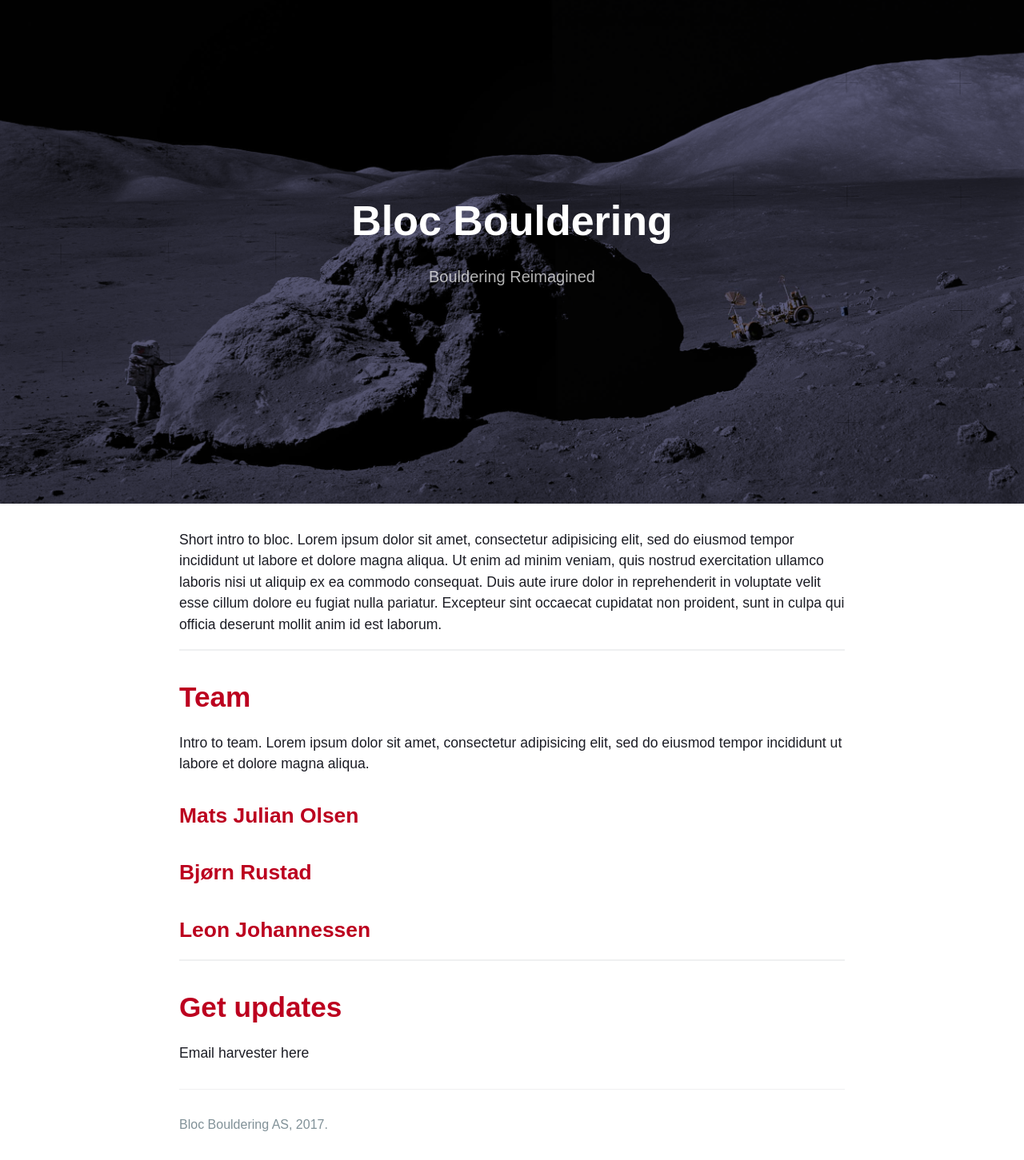
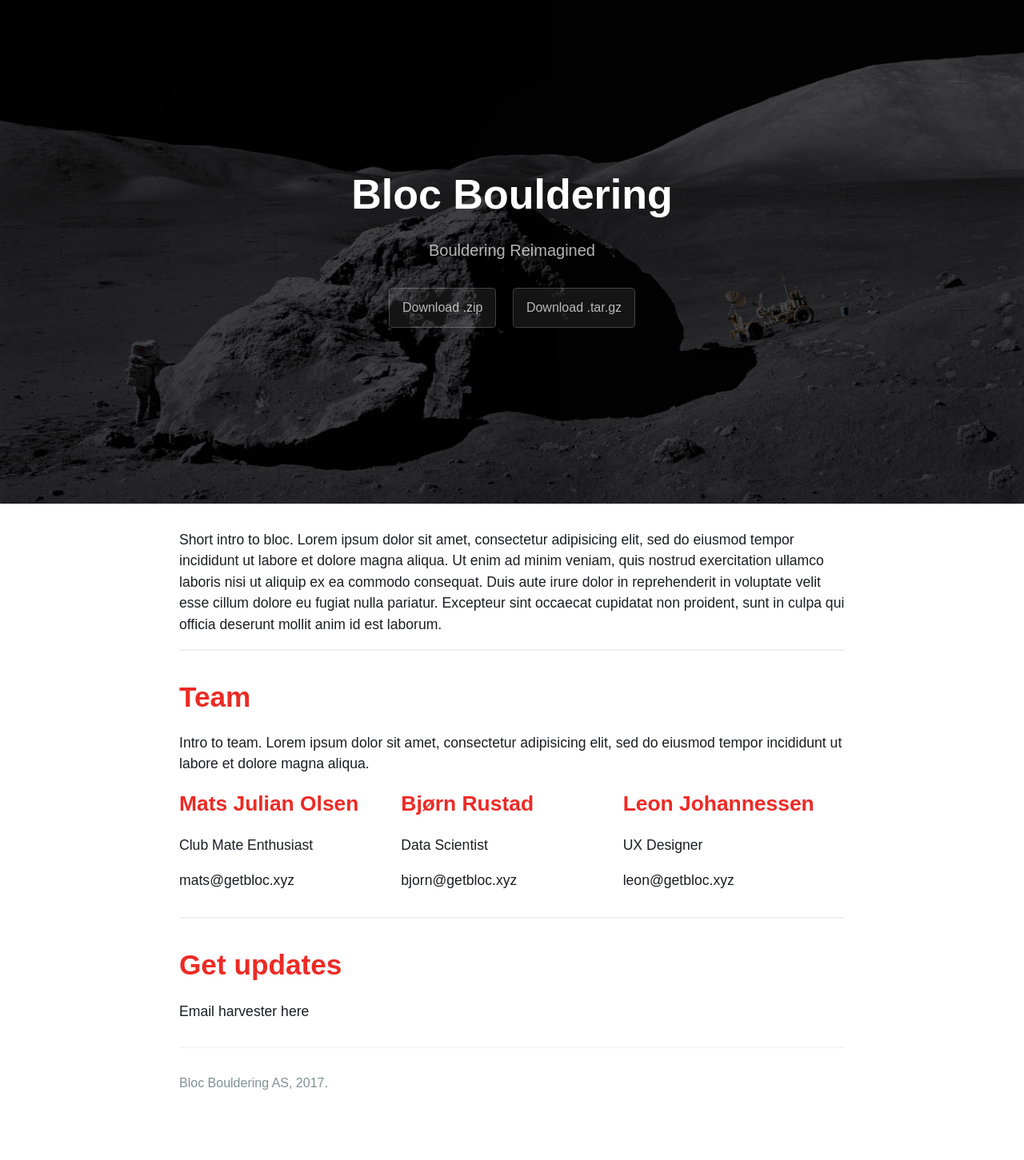
Before and after one commit to getbloc/getbloc.github.io, a Jekyll site: the page built from index.md, in a window 1280 px wide. Shown: the whole page at 80% size. Built offline with Jekyll 4.4.1, drawn with Linux system fonts in a browser that asks for light colours; some web fonts are replaced; after the commit the page ends 1399 px from its top, so only the background shows below that.

Commit message:
basic three coloumn layout

```diff
--- a/_config.yml
+++ b/_config.yml
@@ -1,5 +1,5 @@
 title: Bloc Bouldering
 description: Bouldering Reimagined
-show_downloads: false
+show_downloads: true
 google_analytics:
 theme: jekyll-theme-cayman
--- a/_layouts/default.html
+++ b/_layouts/default.html
@@ -15,7 +15,7 @@
         <h1 class="project-name">{{ site.title | default: site.github.repository_name }}</h1>
         <h2 class="project-tagline">{{ site.description | default: site.github.project_tagline }}</h2>
         {% if site.github.is_project_page %}
-          <a href="{{ site.github.repository_url }}" class="btn">View on GitHub</a>
+          <a href="#get-updates" class="btn">Preview the Bloc Beta</a>
         {% endif %}
         {% if site.show_downloads %}
           <a href="{{ site.github.zip_url }}" class="btn">Download .zip</a>
--- a/_sass/jekyll-theme-cayman.scss
+++ b/_sass/jekyll-theme-cayman.scss
@@ -353,3 +353,44 @@ a {
 .site-footer-credits {
   color: $blockquote-text-color;
 }
+
+.team {
+  display: flex;
+
+  .team-member {
+    flex: auto;
+  }
+
+  @include large {
+    & {
+      flex-direction: row;
+    }
+
+    .team-member {
+      width: 33%;
+    }
+  }
+
+  @include medium {
+    & {
+      flex-direction: row;
+    }
+
+    .team-member {
+      width: 33%;
+    }
+
+  }
+
+  @include small {
+    & {
+      flex-direction: column;
+
+    }
+    .team-member {
+      width: auto;
+    }
+
+  }
+
+}
--- a/_sass/variables.scss
+++ b/_sass/variables.scss
@@ -4,11 +4,11 @@ $medium-breakpoint: 42em !default;
 
 // Headers
 $header-heading-color: #fff !default;
-$header-bg-color: #303040 !default;
+$header-bg-color: #242426 !default;
 $header-bg-color-secondary: #000422 !default;
 
 // Text
-$section-headings-color: #bc001f !default;
+$section-headings-color: #ed2a25 !default;
 $body-text-color: #1c1d25 !default;
 $body-link-color: #1c1d25 !default;
 $blockquote-text-color: #819198 !default;
--- a/index.md
+++ b/index.md
@@ -9,11 +9,25 @@ Short intro to bloc. Lorem ipsum dolor sit amet, consectetur adipisicing elit, s
 # Team
 Intro to team. Lorem ipsum dolor sit amet, consectetur adipisicing elit, sed do eiusmod tempor incididunt ut labore et dolore magna aliqua.
 
-## Mats Julian Olsen
+<div class="team">
+  <div class="team-member">
+    <h2>Mats Julian Olsen</h2>
+    <p class="role">Club Mate Enthusiast</p>
+    <p class="mail"><a href="#">mats@getbloc.xyz</a></p>
+  </div>
 
-## Bjørn Rustad
+  <div class="team-member">
+    <h2>Bjørn Rustad</h2>
+    <p class="role">Data Scientist</p>
+    <p class="mail"><a href="#">bjorn@getbloc.xyz</a></p>
+  </div>
 
-## Leon Johannessen
+  <div class="team-member">
+    <h2>Leon Johannessen</h2>
+    <p class="role">UX Designer</p>
+    <p class="mail"><a href="#">leon@getbloc.xyz</a></p>
+  </div>
+</div>
 
 * * *
 
```
Also changed, not shown: 3 other files.
